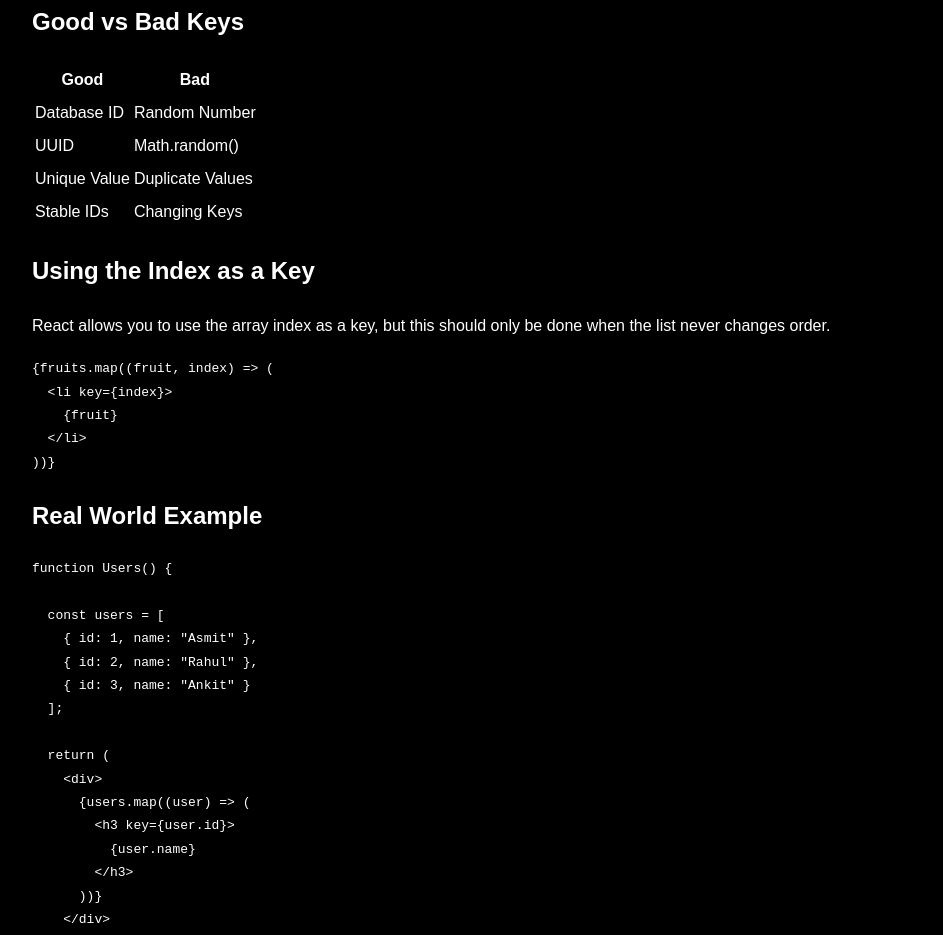
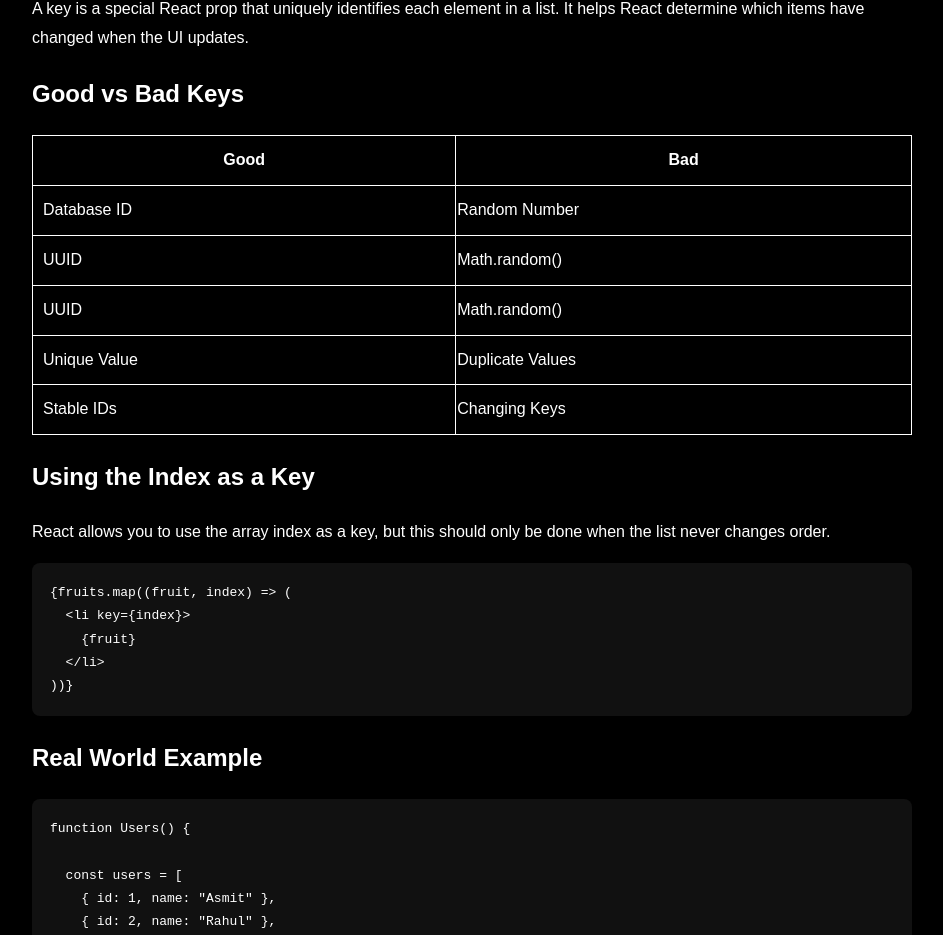
Before and after one commit to asmitbiswas/Project-Next-JS, a Next.js app in the folder app/: page /React/List_Keys in a window 1280 px wide. Shown: the part 1430-2365 px from the top of the page, without its empty margins (308-1251 px from the left). Built offline with nearby package versions, Linux system fonts and the light colour scheme.

Commit message:
completed List and keys page

```diff
--- a/app/app/(categories)/React/(ReactTopics)/List_Keys/page.tsx
+++ b/app/app/(categories)/React/(ReactTopics)/List_Keys/page.tsx
@@ -24,7 +24,15 @@ export default function ListsAndKeys() {
 
                 <h2>Basic List Example</h2>
 
-        <pre>
+                <pre
+                    style={{
+                        borderRadius: "8px",
+                        background: "#111",
+                        padding: "18px",
+                        overflowX: "auto",
+                        // borderCollapse: "collapse"
+                    }}
+                >
                     {`function App() {
 
   const fruits = ["Apple", "Banana", "Mango"];
@@ -46,7 +54,15 @@ export default function ListsAndKeys() {
                     <code> key </code> prop.
                 </p>
 
-        <pre>
+                <pre
+                    style={{
+                        borderRadius: "8px",
+                        background: "#111",
+                        padding: "18px",
+                        overflowX: "auto",
+                        borderCollapse: "collapse"
+                    }}
+                >
                     {`function App() {
 
   const fruits = [
@@ -77,30 +93,92 @@ export default function ListsAndKeys() {
 
                 <h2>Good vs Bad Keys</h2>
 
-        <table>
+                <table
+                style={{
+                    borderCollapse:"collapse",
+                    overflowX:"auto",
+                    // padding:"8px",
+                    border:"1px solid white",
+                    width:"100%"
+                }}
+                >
                     <tbody>
-            <tr>
-              <th>Good</th>
+                        <tr
+                            style={{
+                                border: "1px solid white",
+                                padding: "10px"
+                            }}>
+                            <th
+                                style={{
+                                border: "1px solid white",
+                                padding: "10px",
+
+                            }}>Good</th>
                             <th>Bad</th>
                         </tr>
 
-            <tr>
-              <td>Database ID</td>
+                        <tr
+                            style={{
+                                border: "1px solid white",
+                                padding: "10px"
+                            }}>
+                            <td
+                                style={{
+                                border: "1px solid white",
+                                padding: "10px"
+                            }}>Database ID</td>
                             <td>Random Number</td>
                         </tr>
 
-            <tr>
-              <td>UUID</td>
+                        <tr
+                            style={{
+                                border: "1px solid white",
+                                padding: "10px"
+                            }}>
+                            <td
+                                style={{
+                                border: "1px solid white",
+                                padding: "10px"
+                            }}>UUID</td>
                             <td>Math.random()</td>
                         </tr>
 
-            <tr>
-              <td>Unique Value</td>
+                        <tr
+                            style={{
+                                border: "1px solid white",
+                                padding: "10px"
+                            }}>
+                            <td
+                                style={{
+                                border: "1px solid white",
+                                padding: "10px"
+                            }}>UUID</td>
+                            <td>Math.random()</td>
+                        </tr>
+
+                        <tr
+                            style={{
+                                border: "1px solid white",
+                                padding: "10px"
+                            }}>
+                            <td
+                                style={{
+                                border: "1px solid white",
+                                padding: "10px"
+                            }}>Unique Value</td>
                             <td>Duplicate Values</td>
                         </tr>
 
-            <tr>
-              <td>Stable IDs</td>
+                        <tr
+                            style={{
+                                border: "1px solid white",
+                                padding: "10px"
+                            }}>
+                            <td
+                                style={{
+                                border: "1px solid white",
+                                padding: "10px"
+                            }}>Stable IDs</td>
                             <td>Changing Keys</td>
                         </tr>
                     </tbody>
@@ -113,7 +191,15 @@ export default function ListsAndKeys() {
                     be done when the list never changes order.
                 </p>
 
-        <pre>
+                <pre
+
+                    style={{
+                        borderRadius: "8px",
+                        background: "#111",
+                        padding: "18px",
+                        overflowX: "auto",
+                        borderCollapse: "collapse"
+                    }}>
                     {`{fruits.map((fruit, index) => (
   <li key={index}>
     {fruit}
@@ -123,7 +209,14 @@ export default function ListsAndKeys() {
 
                 <h2>Real World Example</h2>
 
-        <pre>
+                <pre
+                     style={{
+            borderRadius: "8px",
+            background: "#111",
+            padding: "18px",
+            overflowX: "auto",
+            borderCollapse:"collapse"
+        }}>
                     {`function Users() {
 
   const users = [
```
Lines whose indentation alone changed are shown as unchanged.
